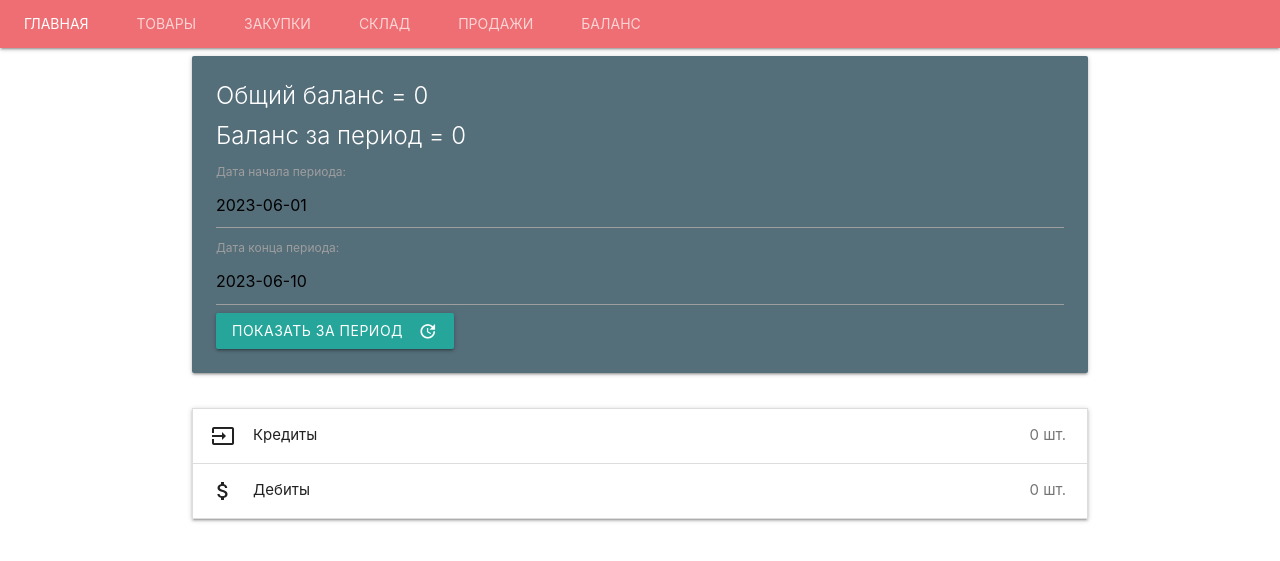
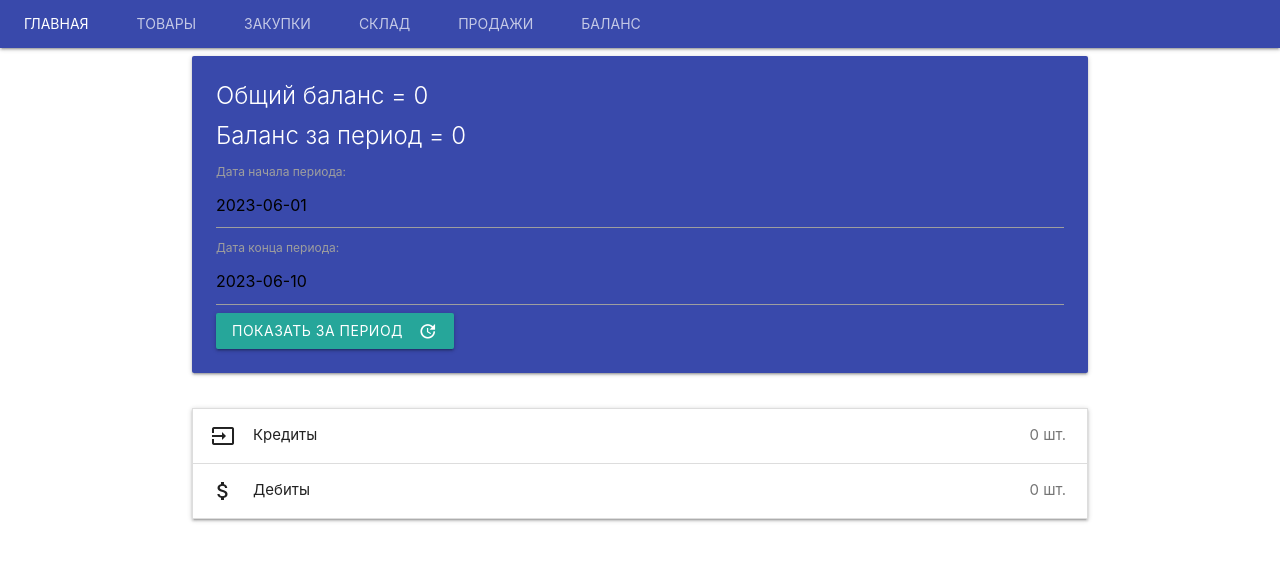
Before and after one commit to berzezek/sklad, a Django app: page /balance/list/ in a window 1280 px wide. Shown: the top 561 px of the page. Run offline with Django 4.2, Linux system fonts and the light colour scheme; data that the repository does not hold is empty; parts of the project's set-up code (start-up, migrations or seed data) failed here and were passed over.

Commit message:
color to indigo darken-1

```diff
--- a/backend/warehouse/templates/warehouse/balance/balance_list.html
+++ b/backend/warehouse/templates/warehouse/balance/balance_list.html
@@ -6,7 +6,7 @@
 
     <div class="row">
         <div class="">
-            <div class="card blue-grey darken-1">
+            <div class="card indigo darken-1">
                 <div class="card-content white-text">
                     <span class="card-title">Общий баланс = {{ balance_all }}</span>
                     <span class="card-title">Баланс за период = {{ balance }}</span>
--- a/backend/warehouse/templates/warehouse/block/nav.html
+++ b/backend/warehouse/templates/warehouse/block/nav.html
@@ -1,4 +1,4 @@
-<nav class="nav-extended">
+<nav class="nav-extended indigo darken-1">
     <div class="nav-content">
         <ul class="tabs tabs-transparent">
             <li class="tab"><a href="/">Главная</a></li>
--- a/backend/warehouse/templates/warehouse/category/category_detail.html
+++ b/backend/warehouse/templates/warehouse/category/category_detail.html
@@ -5,7 +5,7 @@
 {% block content %}
     <div class="row">
         <div class="">
-            <div class="card blue-grey darken-1">
+            <div class="card indigo darken-1">
                 <div class="card-content white-text">
                     <span class="card-title">{{ object }}</span>
                     <p>{{ object.description }}</p>
--- a/backend/warehouse/templates/warehouse/consumer/consumer_detail.html
+++ b/backend/warehouse/templates/warehouse/consumer/consumer_detail.html
@@ -5,7 +5,7 @@
 {% block content %}
     <div class="row">
         <div class="">
-            <div class="card blue-grey darken-1">
+            <div class="card indigo darken-1">
                 <div class="card-content white-text">
                     <span class="card-title">{{ object.name }}</span>
                     <div class="row">
--- a/backend/warehouse/templates/warehouse/credit/credit_detail.html
+++ b/backend/warehouse/templates/warehouse/credit/credit_detail.html
@@ -5,7 +5,7 @@
 {% block content %}
     <div class="row">
         <div class="">
-            <div class="card blue-grey darken-1">
+            <div class="card indigo darken-1">
                 <div class="card-content white-text">
                     <span class="card-title">{{ object }}</span>
                     <div class="row">
--- a/backend/warehouse/templates/warehouse/currentexpense/currentexpense_detail.html
+++ b/backend/warehouse/templates/warehouse/currentexpense/currentexpense_detail.html
@@ -5,7 +5,7 @@
 {% block content %}
     <div class="row">
         <div class="">
-            <div class="card blue-grey darken-1">
+            <div class="card indigo darken-1">
                 <div class="card-content white-text">
                     <span class="card-title">Расход - {{ object }}</span>
                     <div class="row">
--- a/backend/warehouse/templates/warehouse/debit/debit_detail.html
+++ b/backend/warehouse/templates/warehouse/debit/debit_detail.html
@@ -5,7 +5,7 @@
 {% block content %}
     <div class="row">
         <div class="">
-            <div class="card blue-grey darken-1">
+            <div class="card indigo darken-1">
                 <div class="card-content white-text">
                     <span class="card-title">{{ object }}</span>
                     <div class="row">
--- a/backend/warehouse/templates/warehouse/lot/lot_detail.html
+++ b/backend/warehouse/templates/warehouse/lot/lot_detail.html
@@ -5,7 +5,7 @@
 {% block content %}
     <div class="row">
         <div class="">
-            <div class="card blue-grey darken-1">
+            <div class="card indigo darken-1">
                 <div class="card-content white-text">
                     <span class="card-title">{{ object }}</span>
 
--- a/backend/warehouse/templates/warehouse/lotcost/lotcost_detail.html
+++ b/backend/warehouse/templates/warehouse/lotcost/lotcost_detail.html
@@ -5,7 +5,7 @@
 {% block content %}
     <div class="row">
         <div class="">
-            <div class="card blue-grey darken-1">
+            <div class="card indigo darken-1">
                 <div class="card-content white-text">
                     <span class="card-title">{{ object.name }}</span>
                     <div class="row">
--- a/backend/warehouse/templates/warehouse/order/order_detail.html
+++ b/backend/warehouse/templates/warehouse/order/order_detail.html
@@ -5,7 +5,7 @@
 {% block content %}
     <div class="row">
         <div class="">
-            <div class="card blue-grey darken-1">
+            <div class="card indigo darken-1">
                 <div class="card-content white-text">
                     <span class="card-title">{{ object }}</span>
                     <div class="row">
--- a/backend/warehouse/templates/warehouse/product/product_detail.html
+++ b/backend/warehouse/templates/warehouse/product/product_detail.html
@@ -5,7 +5,7 @@
 {% block content %}
     <div class="row">
         <div class="">
-            <div class="card blue-grey darken-1">
+            <div class="card indigo darken-1">
                 <div class="card-content white-text">
                     <span class="card-title">Товар - {{ object }}</span>
                     <div class="row">
--- a/backend/warehouse/templates/warehouse/productinlot/productinlot_detail.html
+++ b/backend/warehouse/templates/warehouse/productinlot/productinlot_detail.html
@@ -5,7 +5,7 @@
 {% block content %}
     <div class="row">
         <div class="">
-            <div class="card blue-grey darken-1">
+            <div class="card indigo darken-1">
                 <div class="card-content white-text">
                     <span class="card-title">Товар в заказе - {{ object.product.name }}</span>
                     <div class="row">
--- a/backend/warehouse/templates/warehouse/productinorder/productinorder_detail.html
+++ b/backend/warehouse/templates/warehouse/productinorder/productinorder_detail.html
@@ -5,7 +5,7 @@
 {% block content %}
     <div class="row">
         <div class="">
-            <div class="card blue-grey darken-1">
+            <div class="card indigo darken-1">
                 <div class="card-content white-text">
                     <span class="card-title">Товар - {{ object }}</span>
                     <div class="row">
--- a/backend/warehouse/templates/warehouse/productinwarehouse/productinwarehouse_detail.html
+++ b/backend/warehouse/templates/warehouse/productinwarehouse/productinwarehouse_detail.html
@@ -5,7 +5,7 @@
 {% block content %}
     <div class="row">
         <div class="">
-            <div class="card blue-grey darken-1">
+            <div class="card indigo darken-1">
                 <div class="card-content white-text">
                     <span class="card-title">Товар - {{ object }}</span>
                     <div class="row">
--- a/backend/warehouse/templates/warehouse/warehouse/warehouse_detail.html
+++ b/backend/warehouse/templates/warehouse/warehouse/warehouse_detail.html
@@ -5,7 +5,7 @@
 {% block content %}
     <div class="row">
         <div class="">
-            <div class="card blue-grey darken-1">
+            <div class="card indigo darken-1">
                 <div class="card-content white-text">
                     <span class="card-title">{{ object.name }}</span>
                     <div class="row">
```
